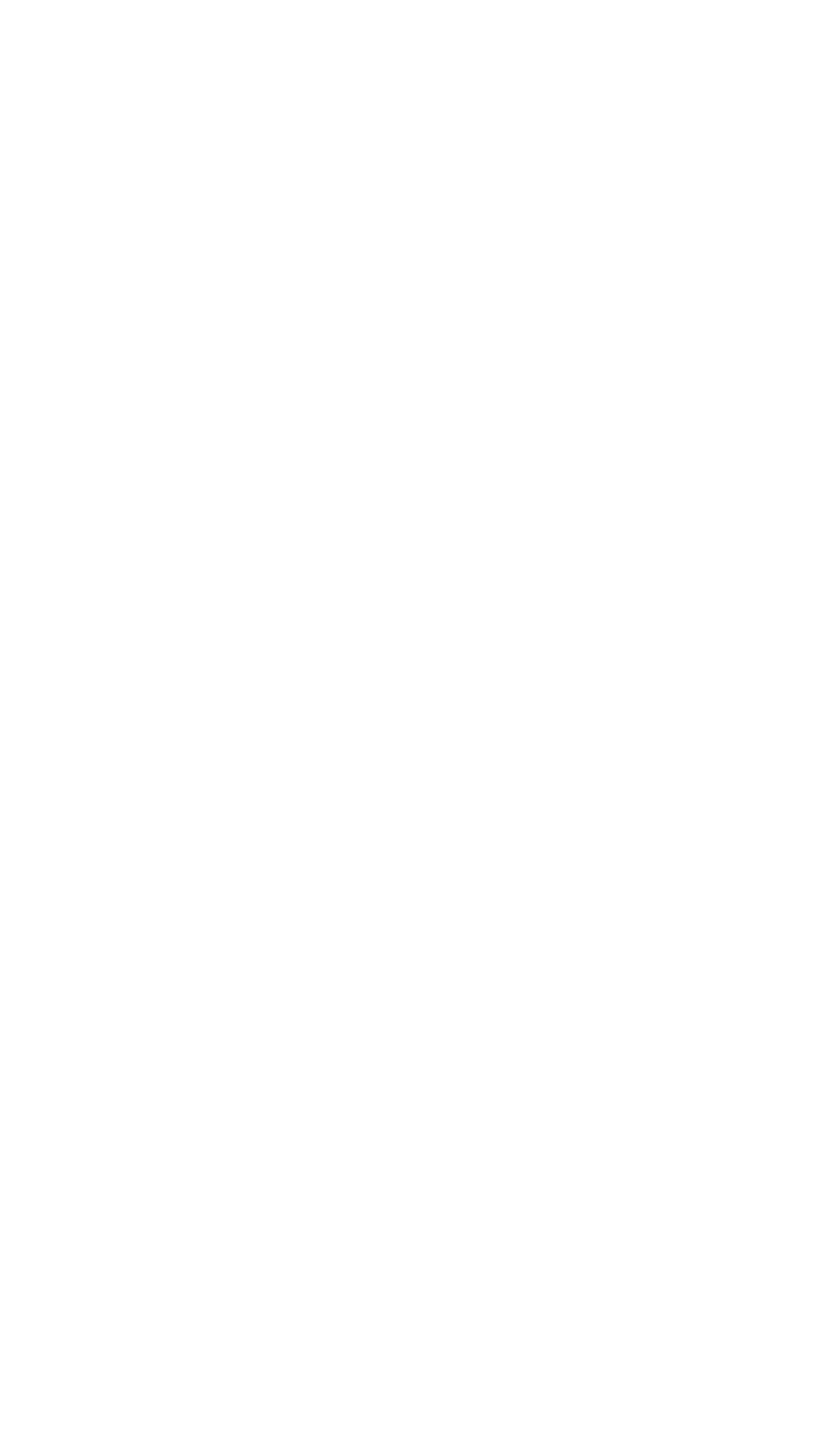
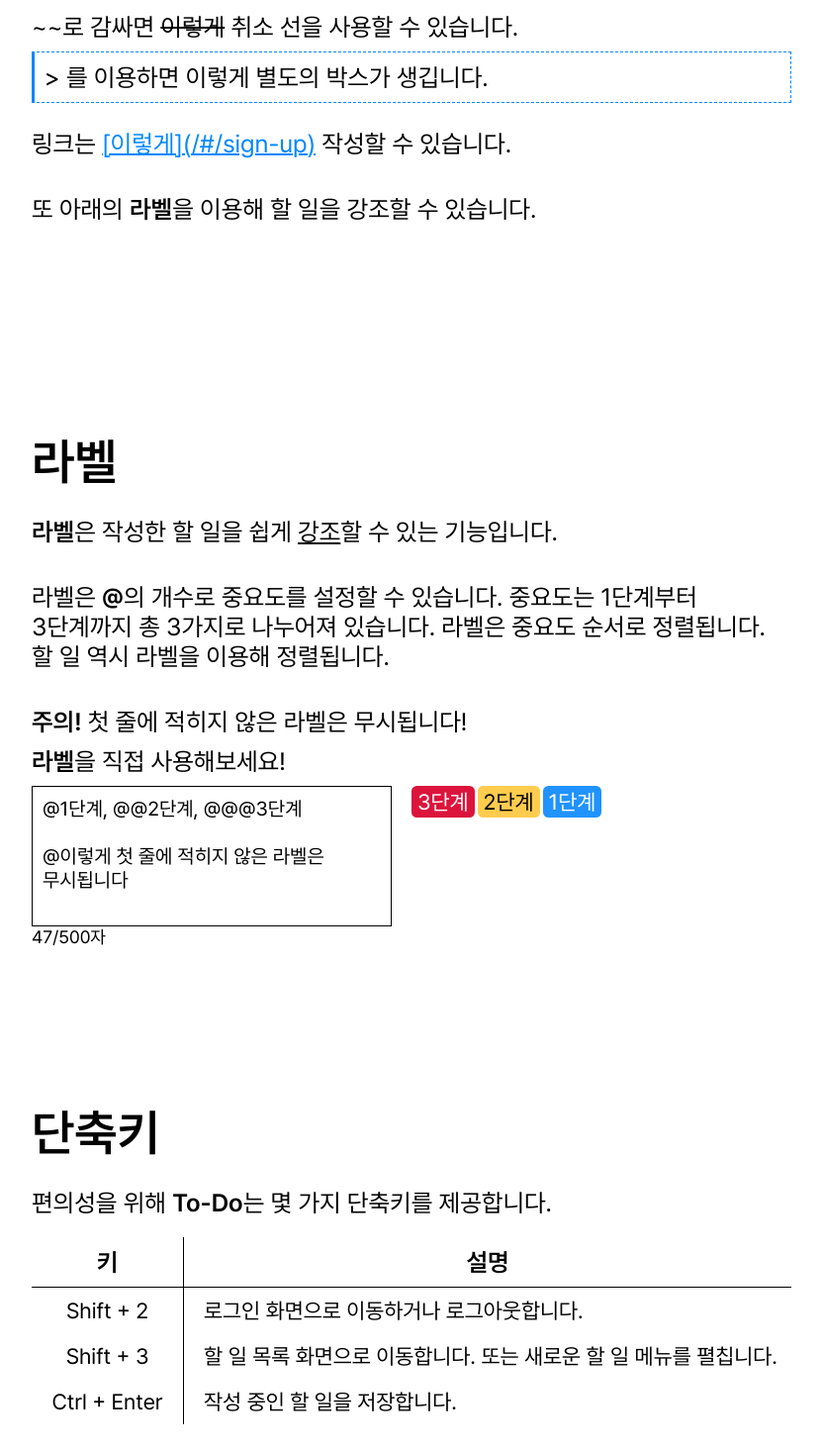
Before and after one commit to chick0/todo-api, a Svelte app: page / in a window 1280 px wide. Shown: the part 724-2188 px from the top of the page at 99% size, without its empty margins (224-1055 px from the left). Before the commit the page ends 800 px from the top, so only its background shows below. Built offline with nearby package versions, Linux system fonts and the light colour scheme.

Commit message:
chore: Add explain in About page

```diff
--- a/src/app.css
+++ b/src/app.css
@@ -149,6 +149,23 @@ select {
 
 input:focus {
     border-color: var(--red);
+}
+
+textarea {
+    font: inherit;
+    font-size: 20px;
+
+    display: block;
+    overflow-wrap: break-word;
+    resize: none;
+
+    width: 100%;
+    min-height: 60px;
+
+    padding: 10px;
+    border: 1px solid var(--color);
+    background-color: var(--background);
+    color: var(--color);
 }
 
 /* Ordered Lists */
@@ -308,3 +325,14 @@ a:hover:not(.button) {
     border-radius: 50%;
     animation: spinner 0.8s linear infinite;
 }
+
+/* etc.. */
+blockquote {
+    padding: 5px;
+    border: 1px dashed var(--blue);
+    border-left: 3px solid var(--blue);
+}
+
+code {
+    font-family: D2Coding, Pretendard, monospace;
+}
--- /dev/null
+++ b/src/label.css
@@ -0,0 +1,36 @@
+/* Label area */
+div.labels {
+    display: flex;
+    flex-wrap: wrap;
+}
+
+/* Label Colors */
+span.lv1 {
+    --label-text: #ffffff;
+    --label-color: #2093ff;
+}
+
+span.lv2 {
+    --label-text: #000;
+    --label-color: #ffcc4d;
+}
+
+span.lv3 {
+    --label-text: #fff;
+    --label-color: #dc143c;
+}
+
+/* Label */
+div.labels > span {
+    color: var(--label-text);
+    background-color: var(--label-color);
+    border-radius: 0.25rem;
+    padding: 6px;
+    padding-top: 3px;
+    padding-bottom: 3px;
+    margin-bottom: 3px;
+}
+
+div.labels > span:not(:last-child) {
+    margin-right: 3px;
+}
--- a/src/routes/About.svelte
+++ b/src/routes/About.svelte
@@ -1,5 +1,136 @@
+<script>
+    import { parse_labels } from "src/label.js";
+    import "src/label.css";
+
+    let raw_labels = "@1단계, @@2단계, @@@3단계\n\n@이렇게 첫 줄에 적히지 않은 라벨은 무시됩니다";
+</script>
+
 <div class="container">
     <h1>To-Do</h1>
     <br />
     <p><b>To-Do</b>는 간단한 할 일 목록 웹 애플리케이션입니다.</p>
 </div>
+
+<div class="container">
+    <h2>할 일</h2>
+    <br />
+    <p>
+        <b>To-Do</b>는 할 일을
+        <a href="https://ko.wikipedia.org/wiki/%EB%A7%88%ED%81%AC%EB%8B%A4%EC%9A%B4" target="_blank">마크다운</a>을
+        이용해 작성할 수 있습니다.
+    </p>
+    <br />
+    <p>#을 이용해서 제목을 표현할 수 있습니다.</p>
+    <p>제목은 1단계부터 6단계까지 있으며, 단계가 높을수록 하위 제목입니다.</p>
+    <br />
+    <p>**로 감싸면 <b>이렇게</b> 굵은 글씨를 사용할 수 있습니다.</p>
+    <p>*로 감싸면 <i>이렇게</i>&nbsp; 기울여진 글씨를 사용할 수 있습니다.</p>
+    <p>~~로 감싸면 <del>이렇게</del> 취소 선을 사용할 수 있습니다.</p>
+    <blockquote>
+        <p>&gt; 를 이용하면 이렇게 별도의 박스가 생깁니다.</p>
+    </blockquote>
+    <br />
+    <p>링크는 <a href="/#/sign-up">[이렇게](/#/sign-up)</a> 작성할 수 있습니다.</p>
+    <br />
+    <p>또 아래의 <b>라벨</b>을 이용해 할 일을 강조할 수 있습니다.</p>
+</div>
+
+<div class="container">
+    <h2>라벨</h2>
+    <br />
+    <p><b>라벨</b>은 작성한 할 일을 쉽게 <u>강조</u>할 수 있는 기능입니다.</p>
+    <br />
+    <p>
+        라벨은 <b>@</b>의 개수로 중요도를 설정할 수 있습니다. 중요도는 1단계부터 3단계까지 총 3가지로 나누어져 있습니다.
+        라벨은 중요도 순서로 정렬됩니다. 할 일 역시 라벨을 이용해 정렬됩니다.
+    </p>
+    <br />
+    <p>
+        <b>주의!</b> 첫 줄에 적히지 않은 라벨은 무시됩니다!
+    </p>
+    <p><b>라벨</b>을 직접 사용해보세요!</p>
+    <ul class="label-test">
+        <li>
+            <textarea rows="5" maxlength="500" bind:value="{raw_labels}"></textarea>
+            <p>{raw_labels.length}/500자</p>
+        </li>
+        <li>
+            <div class="labels">
+                {#each parse_labels(raw_labels) as label}
+                    <span class="lv{label.level}">{label.text}</span>
+                {/each}
+            </div>
+        </li>
+    </ul>
+</div>
+
+<div style="margin-bottom: 30vh;"></div>
+
+<div class="container">
+    <h2>단축키</h2>
+    <br />
+    <p>편의성을 위해 <b>To-Do</b>는 몇 가지 단축키를 제공합니다.</p>
+    <div class="table-wrapper">
+        <table>
+            <thead>
+                <tr>
+                    <th style="width: 20%;">키</th>
+                    <th>설명</th>
+                </tr>
+            </thead>
+            <tbody>
+                <tr>
+                    <td>Shift + 2</td>
+                    <td>로그인 화면으로 이동하거나 로그아웃합니다.</td>
+                </tr>
+                <tr>
+                    <td>Shift + 3</td>
+                    <td>할 일 목록 화면으로 이동합니다. 또는 새로운 할 일 메뉴를 펼칩니다.</td>
+                </tr>
+                <tr>
+                    <td>Ctrl + Enter</td>
+                    <td>작성 중인 할 일을 저장합니다.</td>
+                </tr>
+            </tbody>
+        </table>
+    </div>
+</div>
+
+<div style="margin-bottom: 30vh;"></div>
+
+<style>
+    div.container {
+        margin-bottom: 15vh;
+    }
+
+    p {
+        font-size: 25px;
+        padding-bottom: 10px;
+    }
+
+    blockquote p {
+        padding: 5px;
+    }
+
+    .label-test > li {
+        float: left;
+        width: calc(50% - 20px);
+    }
+
+    .label-test > li:first-child {
+        margin-right: 20px;
+    }
+
+    .label-test > li::before {
+        content: none;
+    }
+
+    .label-test > li > p {
+        font-size: 18px;
+    }
+
+    td:last-child {
+        text-align: left;
+        padding-left: 20px;
+    }
+</style>
--- a/src/routes/Todo.svelte
+++ b/src/routes/Todo.svelte
@@ -7,6 +7,7 @@
     import { to_datestring, to_timestring } from "src/time.js";
     import { has_label, parse_labels, remove_label } from "src/label.js";
     import "src/todo-content.css";
+    import "src/label.css";
 
     /**
      * Fetch todo list from api server
@@ -474,23 +475,6 @@
         text-align: center;
     }
 
-    textarea {
-        font-family: Pretendard, sans-serif;
-        font-size: 20px;
-
-        display: block;
-        overflow-wrap: break-word;
-        resize: none;
-
-        width: 100%;
-        min-height: 60px;
-
-        padding: 10px;
-        border: 1px solid var(--color);
-        background-color: var(--background);
-        color: var(--color);
-    }
-
     /* Todo Element */
     .todo {
         margin-top: 20px;
--- a/src/todo-content.css
+++ b/src/todo-content.css
@@ -1,40 +1,3 @@
-/* Label area */
-div.labels {
-    display: flex;
-    flex-wrap: wrap;
-}
-
-/* Label Colors */
-span.lv1 {
-    --label-text: #ffffff;
-    --label-color: #2093ff;
-}
-
-span.lv2 {
-    --label-text: #000;
-    --label-color: #ffcc4d;
-}
-
-span.lv3 {
-    --label-text: #fff;
-    --label-color: #dc143c;
-}
-
-/* Label */
-div.labels > span {
-    color: var(--label-text);
-    background-color: var(--label-color);
-    border-radius: 0.25rem;
-    padding: 6px;
-    padding-top: 3px;
-    padding-bottom: 3px;
-    margin-bottom: 3px;
-}
-
-div.labels > span:not(:last-child) {
-    margin-right: 3px;
-}
-
 /* Content area */
 div.todo-content {
     min-height: 25px;
@@ -58,13 +21,3 @@ hr.todo-content {
     margin-bottom: 5px;
     border-bottom: 1px dashed var(--color);
 }
-
-blockquote {
-    padding: 5px;
-    border: 1px dashed var(--blue);
-    border-left: 3px solid var(--blue);
-}
-
-code {
-    font-family: D2Coding, Pretendard, monospace;
-}
```
